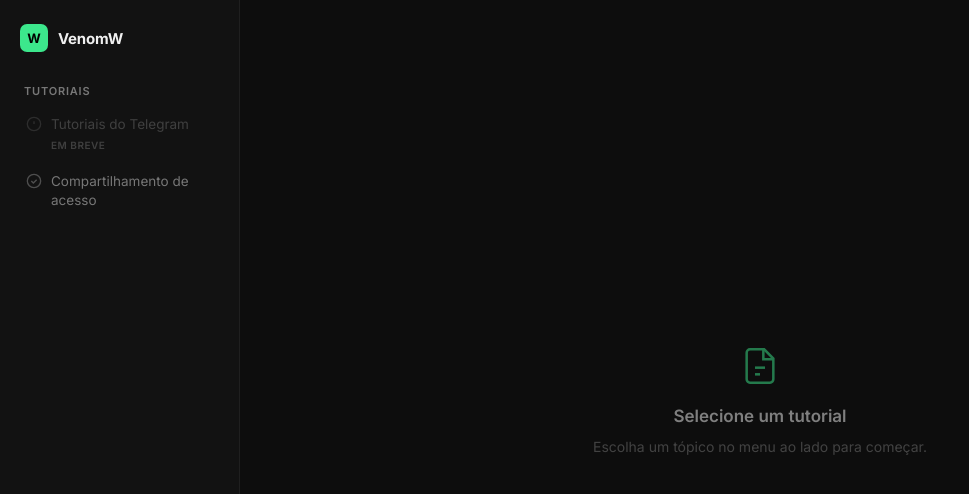
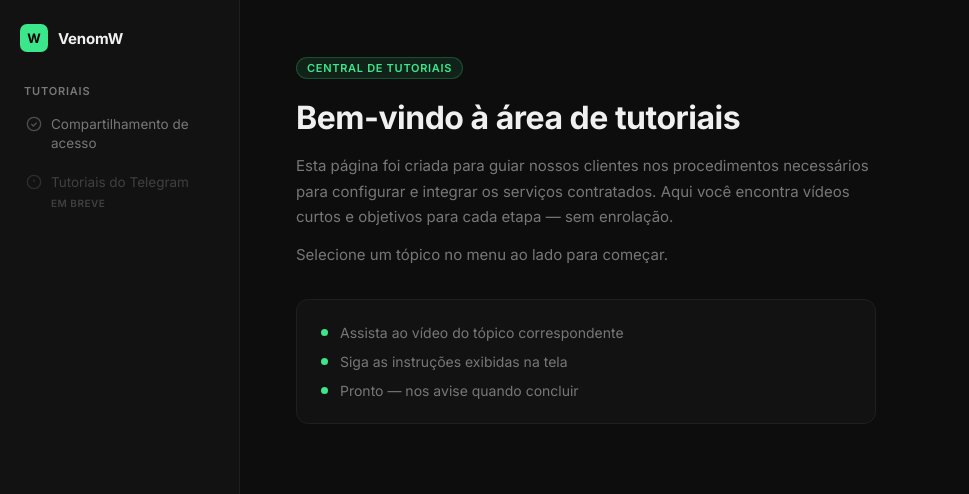
Before and after one commit to kedsondigital/tutorial-venomw, a plain HTML site: page index.html in a window 1280 px wide. Shown: the top 494 px of the page, without its empty margins (0-969 px from the left). Drawn offline with Linux system fonts and the light colour scheme.

Commit message:
Reorder sidebar and add welcome state with tutorial overview
Co-Authored-By: Claude Sonnet 4.6 <noreply@anthropic.com>

```diff
--- a/index.html
+++ b/index.html
@@ -21,6 +21,12 @@
       </div>
       <p class="sidebar-label">Tutoriais</p>
       <nav class="sidebar-nav">
+        <button class="nav-item" data-topic="bm-acesso" onclick="showTopic(this)">
+          <span class="nav-icon">
+            <svg width="16" height="16" viewBox="0 0 24 24" fill="none" stroke="currentColor" stroke-width="2"><circle cx="12" cy="12" r="10"/><path d="m8 12 3 3 5-5"/></svg>
+          </span>
+          Compartilhamento de acesso
+        </button>
         <div class="nav-item nav-item--soon">
           <span class="nav-icon">
             <svg width="16" height="16" viewBox="0 0 24 24" fill="none" stroke="currentColor" stroke-width="2"><circle cx="12" cy="12" r="10"/><line x1="12" y1="8" x2="12" y2="12"/><line x1="12" y1="16" x2="12.01" y2="16"/></svg>
@@ -30,30 +36,32 @@
             <span class="soon-badge">Em breve</span>
           </span>
         </div>
-        <button class="nav-item" data-topic="bm-acesso" onclick="showTopic(this)">
-          <span class="nav-icon">
-            <svg width="16" height="16" viewBox="0 0 24 24" fill="none" stroke="currentColor" stroke-width="2"><circle cx="12" cy="12" r="10"/><path d="m8 12 3 3 5-5"/></svg>
-          </span>
-          Compartilhamento de acesso
-        </button>
       </nav>
     </aside>
 
     <!-- Content -->
     <main class="content">
 
-      <!-- Empty state -->
-      <div class="empty-state" id="empty-state">
-        <div class="empty-icon">
-          <svg width="40" height="40" viewBox="0 0 24 24" fill="none" stroke="#3ce78c" stroke-width="1.5">
-            <path d="M14.5 2H6a2 2 0 0 0-2 2v16a2 2 0 0 0 2 2h12a2 2 0 0 0 2-2V7.5L14.5 2z"/>
-            <polyline points="14 2 14 8 20 8"/>
-            <line x1="9" y1="13" x2="15" y2="13"/>
-            <line x1="9" y1="17" x2="12" y2="17"/>
-          </svg>
+      <!-- Welcome state -->
+      <div class="welcome-state" id="empty-state">
+        <div class="welcome-tag">Central de Tutoriais</div>
+        <h1 class="welcome-title">Bem-vindo à área de tutoriais</h1>
+        <p class="welcome-desc">Esta página foi criada para guiar nossos clientes nos procedimentos necessários para configurar e integrar os serviços contratados. Aqui você encontra vídeos curtos e objetivos para cada etapa — sem enrolação.</p>
+        <p class="welcome-desc">Selecione um tópico no menu ao lado para começar.</p>
+        <div class="welcome-steps">
+          <div class="welcome-step">
+            <span class="step-dot"></span>
+            Assista ao vídeo do tópico correspondente
+          </div>
+          <div class="welcome-step">
+            <span class="step-dot"></span>
+            Siga as instruções exibidas na tela
+          </div>
+          <div class="welcome-step">
+            <span class="step-dot"></span>
+            Pronto — nos avise quando concluir
+          </div>
         </div>
-        <h2 class="empty-title">Selecione um tutorial</h2>
-        <p class="empty-desc">Escolha um tópico no menu ao lado para começar.</p>
       </div>
 
       <!-- Topic panels -->
--- a/style.css
+++ b/style.css
@@ -160,30 +160,66 @@ html, body {
   padding: 48px 56px;
 }
 
-/* Empty state */
-.empty-state {
-  height: 100%;
+/* Welcome state */
+.welcome-state {
+  max-width: 580px;
+  padding-top: 8px;
+}
+
+.welcome-tag {
+  display: inline-block;
+  font-size: 11px;
+  font-weight: 600;
+  text-transform: uppercase;
+  letter-spacing: 0.7px;
+  color: var(--green);
+  background: var(--green-dim);
+  border: 1px solid var(--green-border);
+  padding: 3px 10px;
+  border-radius: 20px;
+  margin-bottom: 20px;
+}
+
+.welcome-title {
+  font-size: clamp(24px, 3vw, 32px);
+  font-weight: 700;
+  letter-spacing: -0.5px;
+  line-height: 1.2;
+  margin-bottom: 16px;
+}
+
+.welcome-desc {
+  font-size: 15px;
+  color: var(--text-muted);
+  line-height: 1.7;
+  margin-bottom: 12px;
+}
+
+.welcome-steps {
+  margin-top: 32px;
   display: flex;
   flex-direction: column;
-  align-items: center;
-  justify-content: center;
   gap: 12px;
-  text-align: center;
-  opacity: 0.5;
+  padding: 24px;
+  background: var(--surface);
+  border: 1px solid var(--border);
+  border-radius: var(--radius);
 }
 
-.empty-icon {
-  margin-bottom: 4px;
+.welcome-step {
+  display: flex;
+  align-items: center;
+  gap: 12px;
+  font-size: 14px;
+  color: var(--text-muted);
 }
 
-.empty-title {
-  font-size: 17px;
-  font-weight: 600;
-}
-
-.empty-desc {
-  font-size: 14px;
-  color: var(--text-muted);
+.step-dot {
+  width: 7px;
+  height: 7px;
+  border-radius: 50%;
+  background: var(--green);
+  flex-shrink: 0;
 }
 
 /* Topic panel */
```
